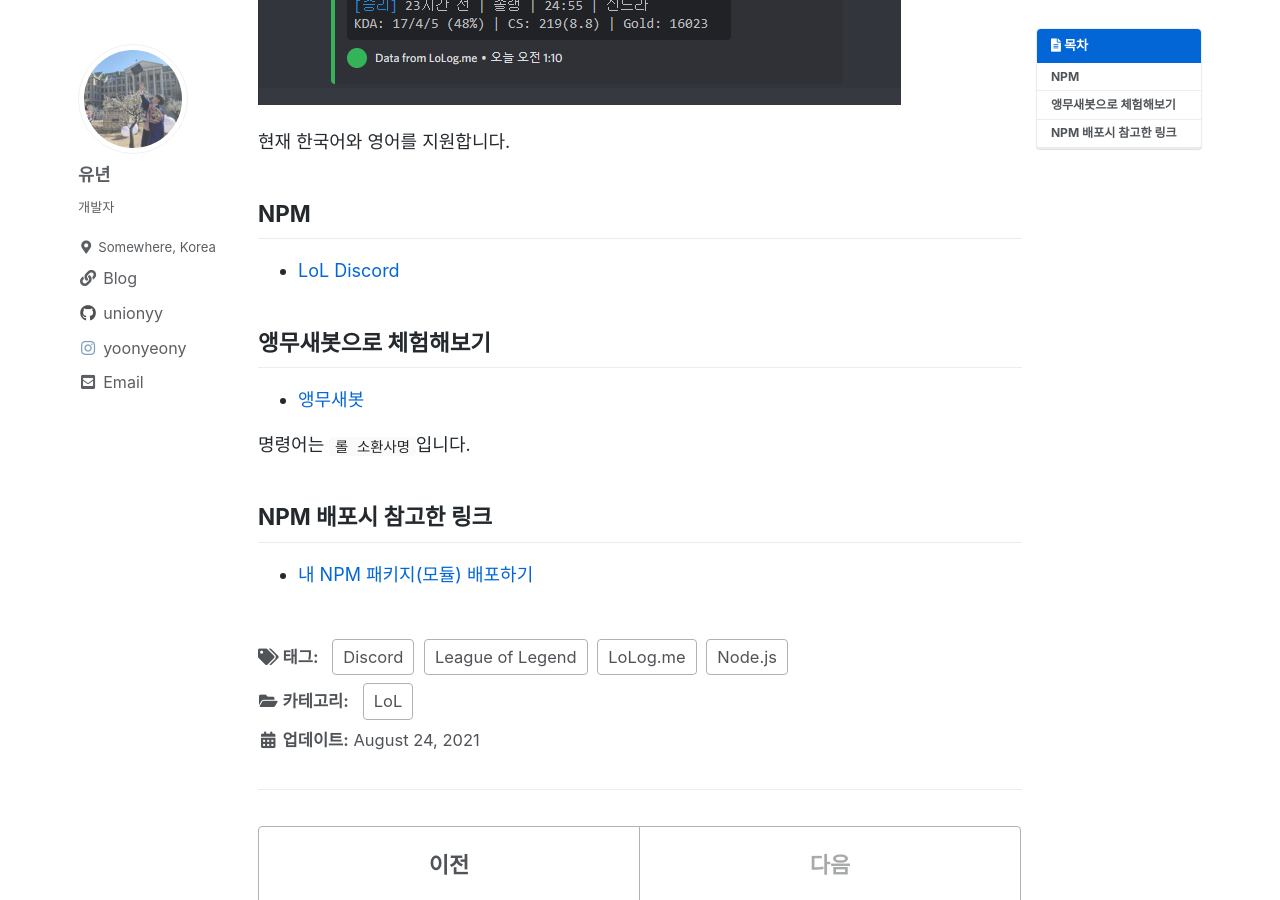
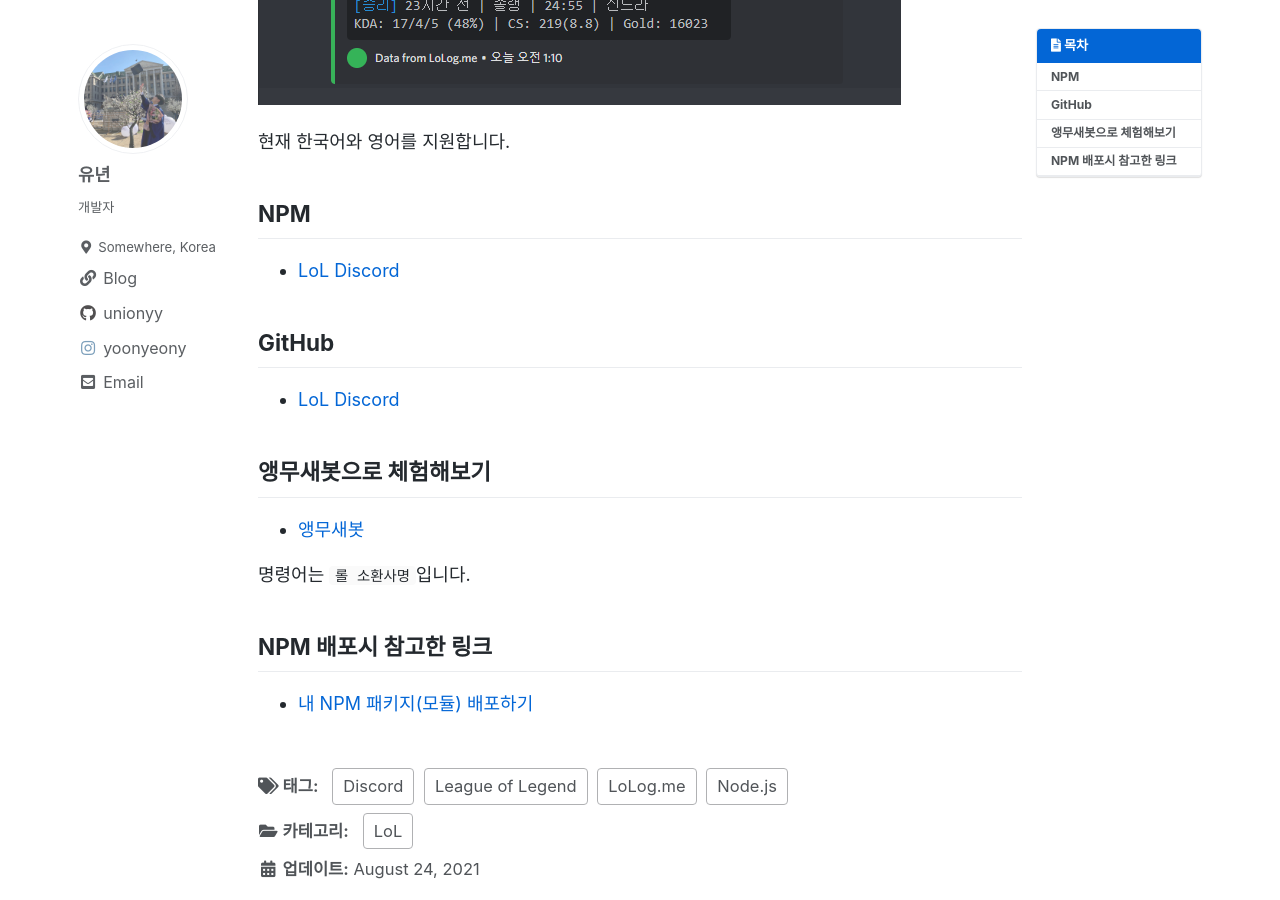
Before and after one commit to unionyy/blog, a Jekyll site: the page built from _posts/2021-08-24-lol-discord.md, in a window 1280 px wide and 900 px high, scrolled down 898 px. Built offline with Jekyll 4.4.1, drawn with Linux system fonts in a browser that asks for light colours; cached includes are drawn as plain includes; a script that is not in the unit is left out; comment, search, counter and statistics services are not loaded.

Commit message:
post: lol-discord

```diff
--- a/_posts/2021-08-24-lol-discord.md
+++ b/_posts/2021-08-24-lol-discord.md
@@ -27,6 +27,9 @@ Node.js기반 디스코드 봇을 위한 롤 전적 검색 모듈을 배포하
 ## NPM
 * [LoL Discord](https://www.npmjs.com/package/lol-discord){:target="_blank"}
 
+## GitHub
+* [LoL Discord](https://github.com/unionyy/lol-discord){:target="_blank"}
+
 ## 앵무새봇으로 체험해보기
 * [앵무새봇](https://koreanbots.dev/bots/795333228662751253){:target="_blank"}
 
```
